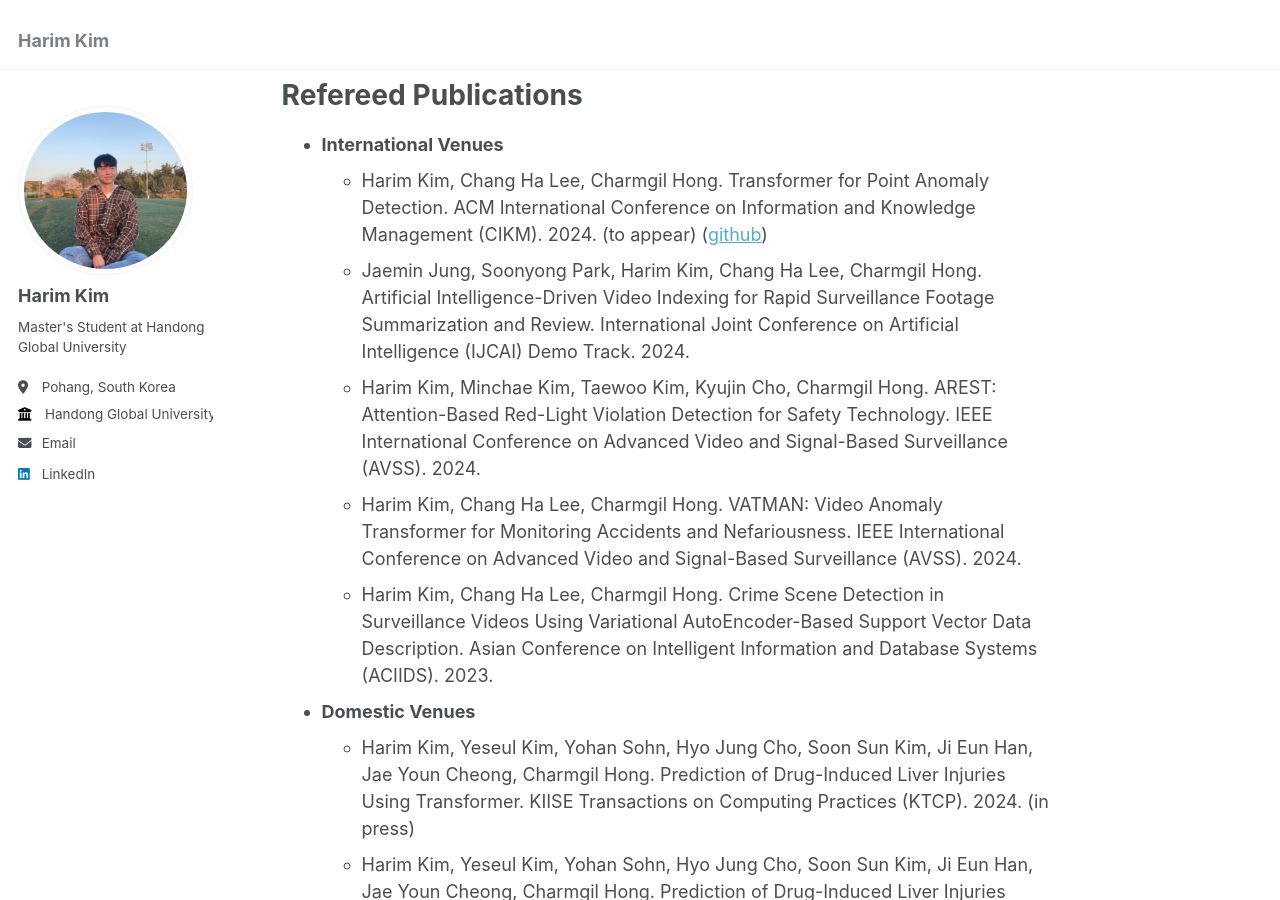
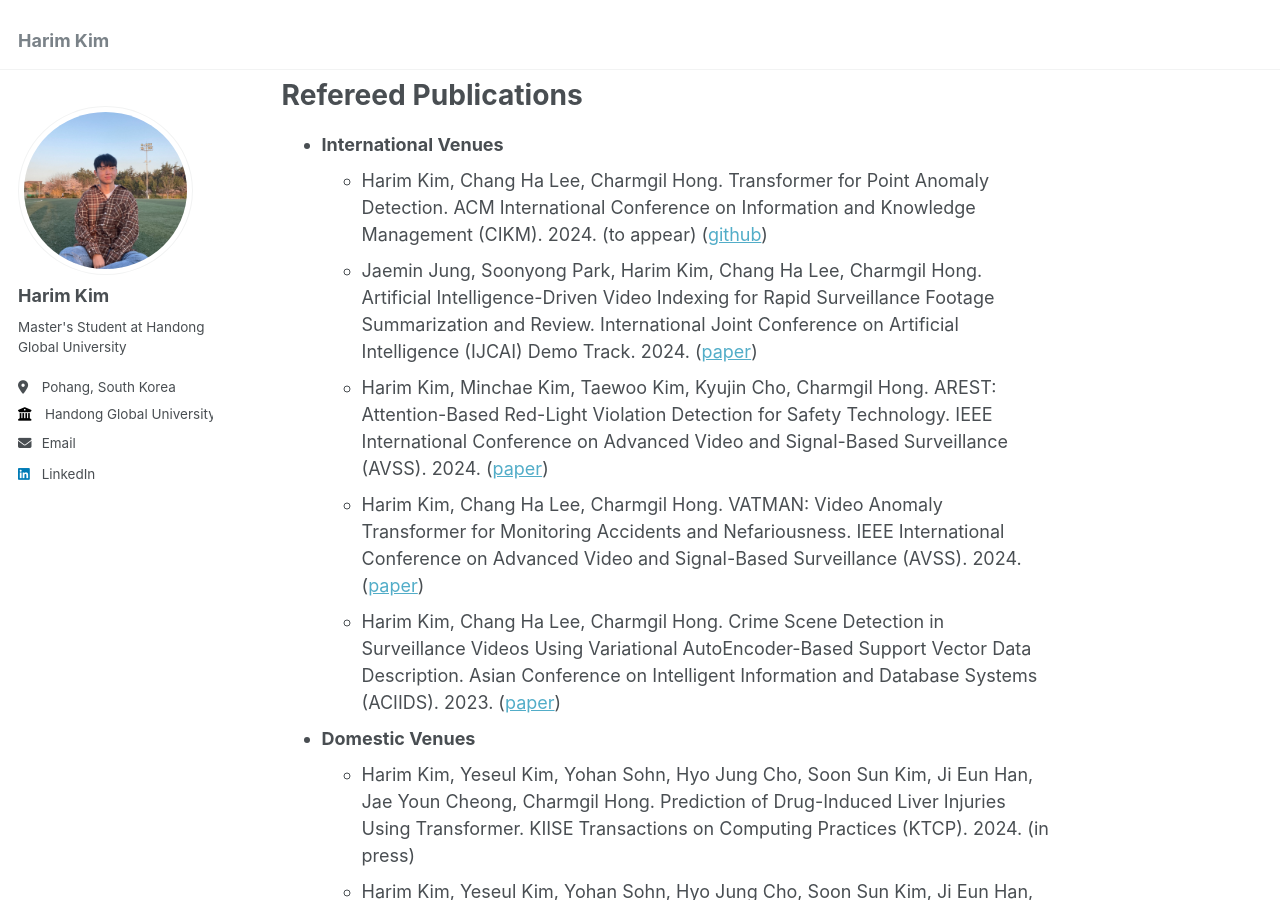
Before and after one commit to hrkim153/hrkim153.github.io, a Jekyll site: the page built from _pages/about.md, in a window 1280 px wide and 900 px high, scrolled down 1340 px. Built offline with Jekyll 4.4.1, drawn with Linux system fonts in a browser that asks for light colours; some of the changed text lies outside the part shown.

Commit message:
Update about.md

```diff
--- a/_pages/about.md
+++ b/_pages/about.md
@@ -45,10 +45,10 @@ Refereed Publications
 ======
 - **International Venues**
   - Harim Kim, Chang Ha Lee, Charmgil Hong. Transformer for Point Anomaly Detection. ACM International Conference on Information and Knowledge Management (CIKM). 2024. (to appear) ([github](https://github.com/nth221/TransPAD))
-  - Jaemin Jung, Soonyong Park, Harim Kim, Chang Ha Lee, Charmgil Hong. Artificial Intelligence-Driven Video Indexing for Rapid Surveillance Footage Summarization and Review. International Joint Conference on Artificial Intelligence (IJCAI) Demo Track. 2024.
-  - Harim Kim, Minchae Kim, Taewoo Kim, Kyujin Cho, Charmgil Hong. AREST: Attention-Based Red-Light Violation Detection for Safety Technology. IEEE International Conference on Advanced Video and Signal-Based Surveillance (AVSS). 2024.
-  - Harim Kim, Chang Ha Lee, Charmgil Hong. VATMAN: Video Anomaly Transformer for Monitoring Accidents and Nefariousness. IEEE International Conference on Advanced Video and Signal-Based Surveillance (AVSS). 2024.
-  - Harim Kim, Chang Ha Lee, Charmgil Hong. Crime Scene Detection in Surveillance Videos Using Variational AutoEncoder-Based Support Vector Data Description. Asian Conference on Intelligent Information and Database Systems (ACIIDS). 2023.
+  - Jaemin Jung, Soonyong Park, Harim Kim, Chang Ha Lee, Charmgil Hong. Artificial Intelligence-Driven Video Indexing for Rapid Surveillance Footage Summarization and Review. International Joint Conference on Artificial Intelligence (IJCAI) Demo Track. 2024. ([paper](https://www.ijcai.org/proceedings/2024/1009.pdf))
+  - Harim Kim, Minchae Kim, Taewoo Kim, Kyujin Cho, Charmgil Hong. AREST: Attention-Based Red-Light Violation Detection for Safety Technology. IEEE International Conference on Advanced Video and Signal-Based Surveillance (AVSS). 2024. ([paper](https://ieeexplore.ieee.org/document/10672611))
+  - Harim Kim, Chang Ha Lee, Charmgil Hong. VATMAN: Video Anomaly Transformer for Monitoring Accidents and Nefariousness. IEEE International Conference on Advanced Video and Signal-Based Surveillance (AVSS). 2024. ([paper](https://ieeexplore.ieee.org/document/10672570))
+  - Harim Kim, Chang Ha Lee, Charmgil Hong. Crime Scene Detection in Surveillance Videos Using Variational AutoEncoder-Based Support Vector Data Description. Asian Conference on Intelligent Information and Database Systems (ACIIDS). 2023. ([paper](https://link.springer.com/chapter/10.1007/978-3-031-42430-4_37))
 - **Domestic Venues**
   - Harim Kim, Yeseul Kim, Yohan Sohn, Hyo Jung Cho, Soon Sun Kim, Ji Eun Han, Jae Youn Cheong, Charmgil Hong. Prediction of Drug-Induced Liver Injuries Using Transformer. KIISE Transactions on Computing Practices (KTCP). 2024. (in press)
   - Harim Kim, Yeseul Kim, Yohan Sohn, Hyo Jung Cho, Soon Sun Kim, Ji Eun Han, Jae Youn Cheong, Charmgil Hong. Prediction of Drug-Induced Liver Injuries Using Transformer. Korea Software Congress (KSC). 2023.
```
Also changed, not shown: other parts of _pages/about.md (+1 -1 lines).
